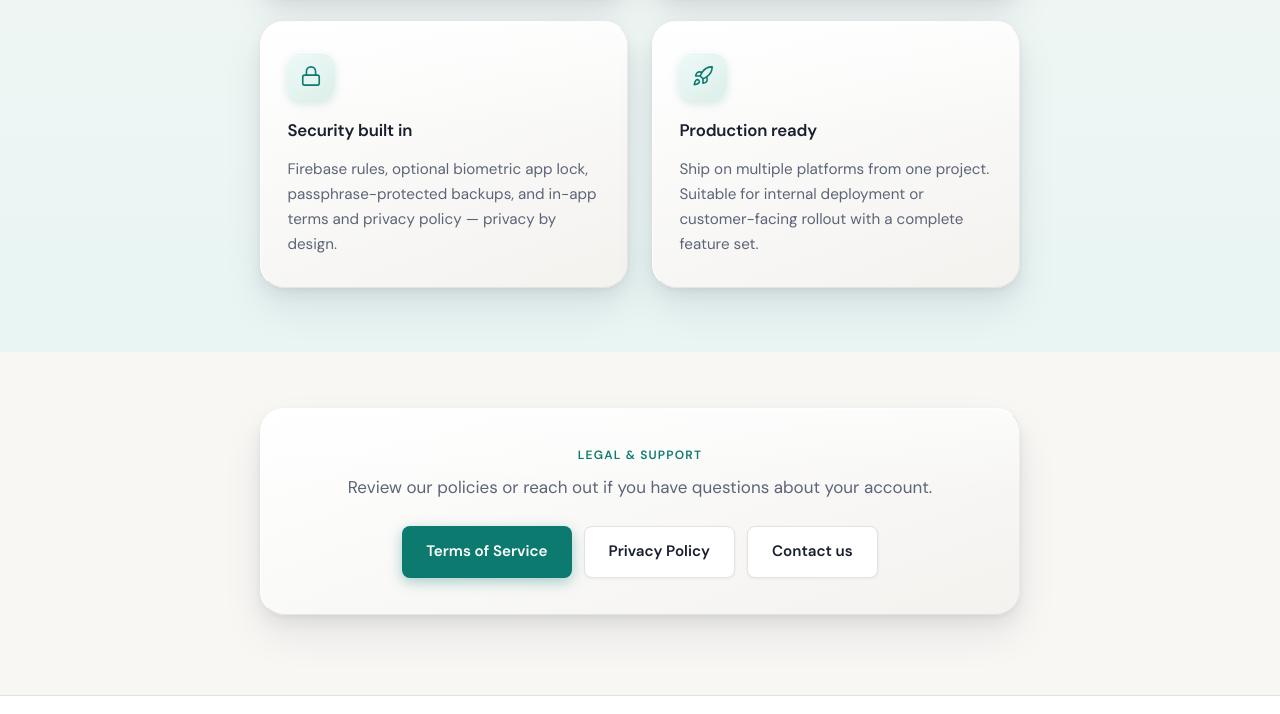
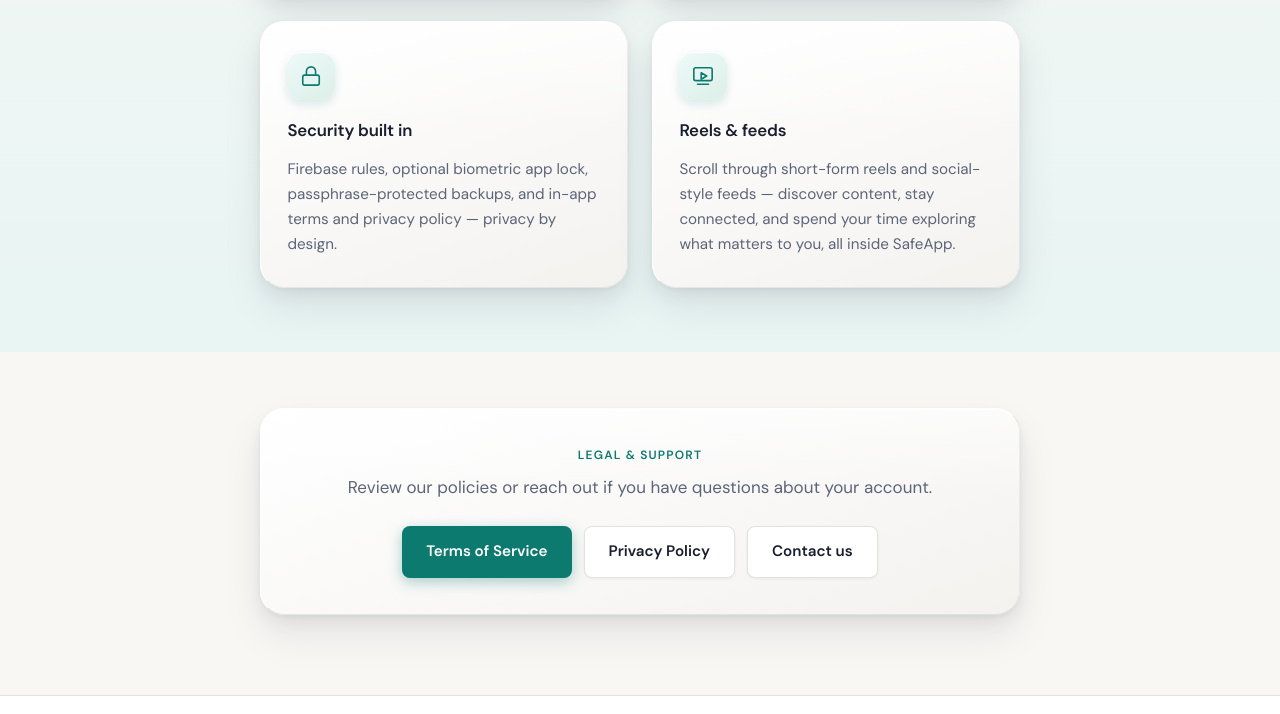
Before and after one commit to syedhamzamehdiii/SafeApp-Legal, a plain HTML site: page index.html in a window 1280 px wide. Shown: the part 1352-2066 px from the top of the page. Drawn offline with Linux system fonts and the light colour scheme.

Commit message:
text fix

```diff
--- a/index.html
+++ b/index.html
@@ -84,10 +84,10 @@
           </article>
           <article class="feature-card card-3d">
             <span class="feature-icon" aria-hidden="true">
-              <svg width="22" height="22" viewBox="0 0 24 24" fill="none" stroke="currentColor" stroke-width="1.75" stroke-linecap="round" stroke-linejoin="round"><path d="M4.5 16.5c-1.5 1.26-2 5-2 5s3.74-.5 5-2c.71-.84.7-2.13-.09-2.91a2.18 2.18 0 0 0-2.91-.09z"/><path d="m12 15-3-3a22 22 0 0 1 2-3.95A12.88 12.88 0 0 1 22 2c0 2.72-.78 7.5-6 11a22.35 22.35 0 0 1-4 2z"/><path d="M9 12H4s.55-3.03 2-4c1.62-1.08 5 0 5 0"/><path d="M12 15v5s3.03-.55 4-2c1.08-1.62 0-5 0-5"/></svg>
+              <svg width="22" height="22" viewBox="0 0 24 24" fill="none" stroke="currentColor" stroke-width="1.75" stroke-linecap="round" stroke-linejoin="round"><rect x="2" y="3" width="20" height="14" rx="2"/><path d="M10 8.5v7l6-3.5-6-3.5z"/><path d="M6 21h12"/></svg>
             </span>
-            <h3>Production ready</h3>
-            <p>Ship on multiple platforms from one project. Suitable for internal deployment or customer-facing rollout with a complete feature set.</p>
+            <h3>Reels &amp; feeds</h3>
+            <p>Scroll through short-form reels and social-style feeds — discover content, stay connected, and spend your time exploring what matters to you, all inside SafeApp.</p>
           </article>
         </div>
       </div>
```
